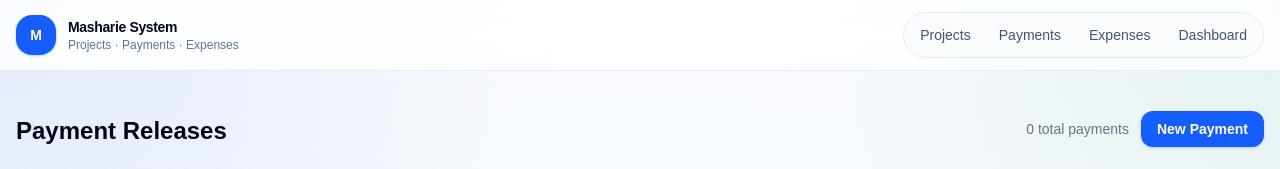
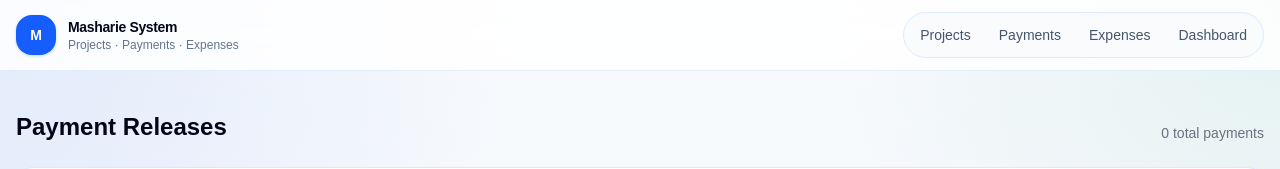
Before and after one commit to kojirou22/masharie-system, a Next.js app: page /payments in a window 1280 px wide. Shown: the top 169 px of the page. Built offline with nearby package versions, Linux system fonts and the light colour scheme; no server answers; the database is empty.

Commit message:
fix: hide add buttons from public pages

```diff
--- a/src/app/expenses/page.tsx
+++ b/src/app/expenses/page.tsx
@@ -1,6 +1,7 @@
 import Link from 'next/link'
 import { Suspense } from 'react'
 import { AutoFilterForm } from '@/components/auto-filter-form'
+import { getAdminUser } from '@/lib/auth/admin'
 import { getExpenses } from '@/lib/supabase/queries/expenses'
 import { formatPHP } from '@/lib/utils/currency'
 import { formatDate } from '@/lib/utils/formatters'
@@ -164,12 +165,15 @@ export default async function ExpensesPage({
   const account_type = typeof params.account_type === 'string' ? params.account_type : ''
   const page = typeof params.page === 'string' ? parseInt(params.page) || 1 : 1
 
-  const { data: expenses, count: total } = await getExpenses({
+  const [{ data: expenses, count: total }, { isAdmin }] = await Promise.all([
+    getExpenses({
       search,
       status: status as PaymentStatus | undefined,
       account_type: account_type as AccountType | undefined,
       page,
-  })
+    }),
+    getAdminUser(),
+  ])
 
   return (
     <div className="max-w-7xl mx-auto px-4 py-8 sm:py-10">
@@ -179,12 +183,14 @@ export default async function ExpensesPage({
         </h1>
         <div className="flex items-center gap-3">
           <span className="text-sm text-gray-500">{total} total expenses</span>
+          {isAdmin && (
             <Link
               href="/expenses/new"
               className="rounded-xl bg-blue-600 px-4 py-2 text-sm font-semibold text-white shadow-sm shadow-blue-200 hover:bg-blue-700 transition-colors"
             >
               New Expense
             </Link>
+          )}
         </div>
       </div>
 
--- a/src/app/payments/page.tsx
+++ b/src/app/payments/page.tsx
@@ -2,6 +2,7 @@ import Link from 'next/link'
 import { Suspense } from 'react'
 import { AutoFilterForm } from '@/components/auto-filter-form'
 import { PaymentsTable, type PaymentWithProject } from '@/components/payments/payments-table'
+import { getAdminUser } from '@/lib/auth/admin'
 import { getPayments } from '@/lib/supabase/queries/payments'
 import type { PaymentStatus } from '@/lib/types/database'
 
@@ -51,11 +52,14 @@ export default async function PaymentsPage({
   const status = typeof params.status === 'string' ? params.status : ''
   const page = typeof params.page === 'string' ? parseInt(params.page) || 1 : 1
 
-  const { data: payments, count: total } = await getPayments({
+  const [{ data: payments, count: total }, { isAdmin }] = await Promise.all([
+    getPayments({
       search,
       status: status as PaymentStatus | undefined,
       page,
-  })
+    }),
+    getAdminUser(),
+  ])
 
   return (
     <div className="max-w-7xl mx-auto px-4 py-8 sm:py-10">
@@ -65,12 +69,14 @@ export default async function PaymentsPage({
         </h1>
         <div className="flex items-center gap-3">
           <span className="text-sm text-gray-500">{total} total payments</span>
+          {isAdmin && (
             <Link
               href="/payments/new"
               className="rounded-xl bg-blue-600 px-4 py-2 text-sm font-semibold text-white shadow-sm shadow-blue-200 hover:bg-blue-700 transition-colors"
             >
               New Payment
             </Link>
+          )}
         </div>
       </div>
 
```
Lines whose indentation alone changed are shown as unchanged.
